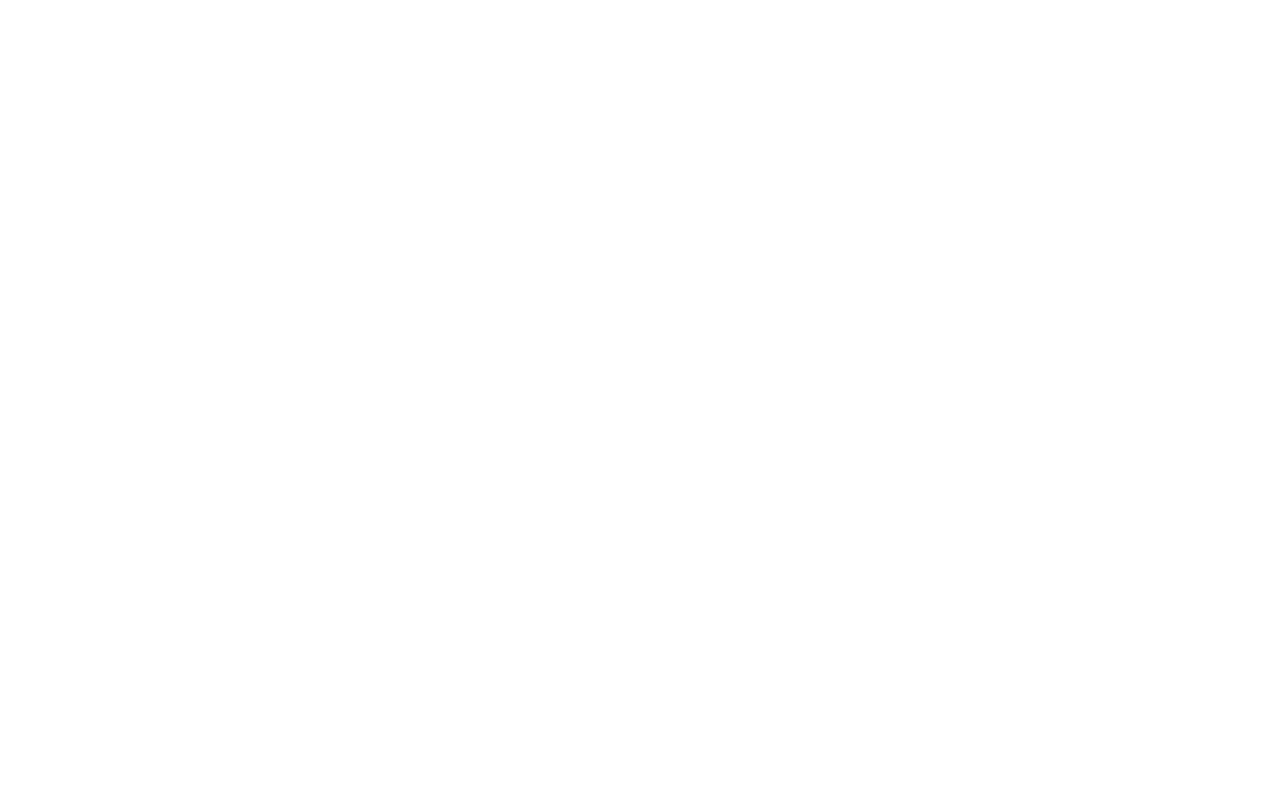
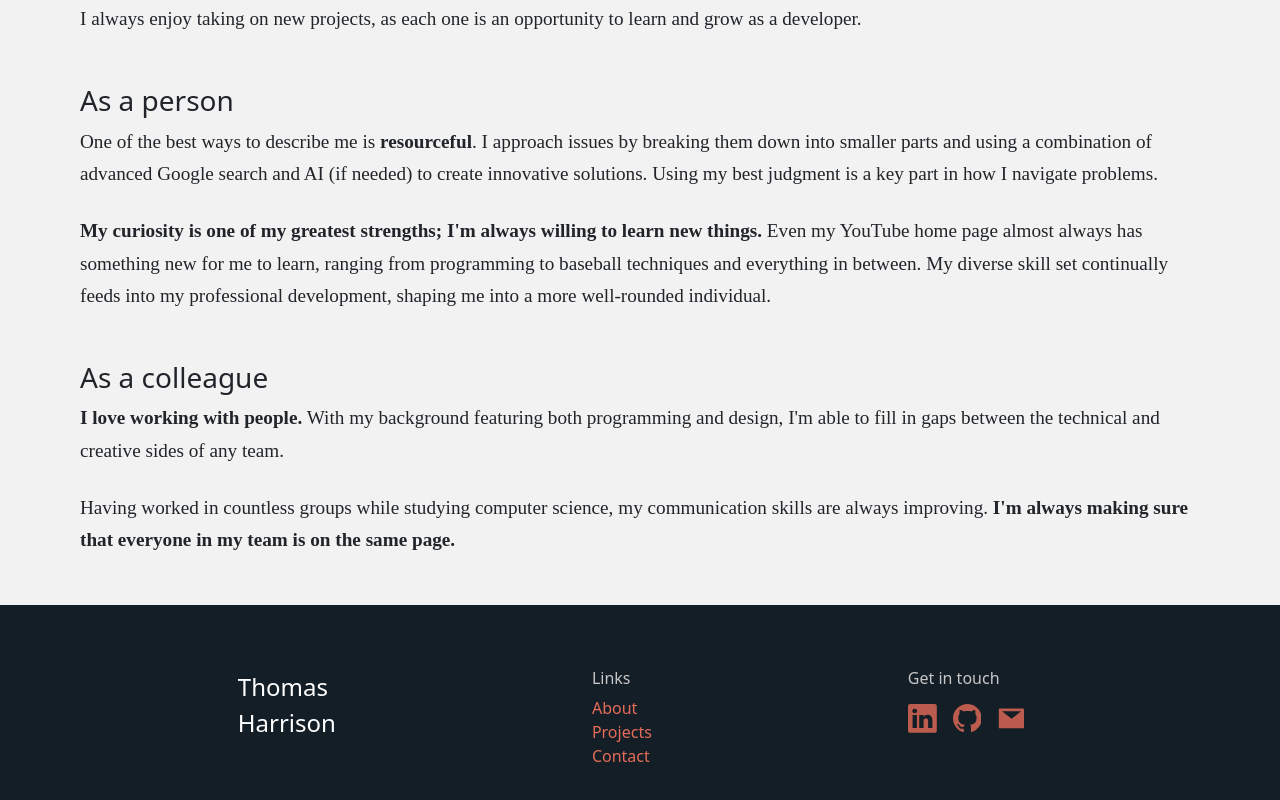
Before and after one commit to tjpoof/digital-portfolio, a React (Vite) app: page /about in a window 1280 px wide. Shown: the part 802-1602 px from the top of the page. Before the commit the page ends 800 px from the top, so only its background shows below. Built offline with nearby package versions, Linux system fonts and the light colour scheme; a web font is replaced by a local one.

Commit message:
footer added

```diff
--- a/src/components/FooterNav.jsx
+++ b/src/components/FooterNav.jsx
@@ -1,8 +1,85 @@
 // will include my name, navigation links, and a get in touch section, including github, linkedin, and email
+import { NavLink, useNavigate } from 'react-router-dom';
+import { BsGithub, BsLinkedin } from "react-icons/bs";
+import { AiFillMail } from "react-icons/ai";
 
 export function FooterNav() {
+    const navigate = useNavigate();
+
+    const handleContactNav = (e) => {
+        e.preventDefault();
+        navigate('/');
+        setTimeout(() => {
+            document.getElementById('contact')?.scrollIntoView({ behavior: 'smooth' });
+        }, 100);
+    };
+
+    const handleProjectsNav = (e) => {
+        e.preventDefault();
+        navigate('/');
+        setTimeout(() => {
+            document.getElementById('projects')?.scrollIntoView({ behavior: 'smooth' });
+        }, 100);
+    };
+
+    const handleHomeNav = (e) => {
+        e.preventDefault();
+        navigate('/');
+        setTimeout(() => {
+            window.scrollTo({ top: 0, behavior: 'smooth' });
+        }, 100);
+    };
+
+    const handleAboutNav = (e) => {
+        e.preventDefault();
+        navigate('/about');
+        setTimeout(() => {
+            window.scrollTo({ top: 0, behavior: 'smooth' });
+        }, 100);
+    };
+
     return (
         <footer className="footer-nav">
+            <div className="footer-container footer-name-container">
+                <a className="nav-link" onClick={handleHomeNav}>
+                    <span className="first-name">Thomas</span>
+                    <span className="last-name">Harrison</span>
+                </a>
+            </div>
+            <div className="footer-container footer-links-container">
+                <h4>Links</h4>
+                <ul>
+                    <li>
+                        <a className="nav-link" onClick={handleAboutNav}>
+                            About
+                        </a>
+                    </li>
+                    <li>
+                        <a className="nav-link" onClick={handleProjectsNav}>
+                            Projects
+                        </a>
+                    </li>
+                    <li>
+                        <a className="nav-link" onClick={handleContactNav}>
+                            Contact
+                        </a>
+                    </li>
+                </ul>
+            </div>
+            <div className="footer-container footer-contact-links-container">
+                <h4>Get in touch</h4>
+                <div className="contact-buttons">
+                    <a href="https://www.linkedin.com/in/tjharrison0827/" target="_blank" rel="noopener noreferrer">
+                        <BsLinkedin className="react-icons" />
+                    </a>
+                    <a href="https://github.com/tjpoof" target="_blank" rel="noopener noreferrer">
+                        <BsGithub className="react-icons" />
+                    </a>
+                    <a href="mailto:tj2002@gmail.com">
+                        <AiFillMail className="react-icons" />
+                    </a>
+                </div>
+            </div>
         </footer>
     )
 }
--- a/src/styles/App.scss
+++ b/src/styles/App.scss
@@ -1,9 +1,7 @@
 #root {
   margin: 0 auto;
   text-align: center;
-  height: 100vh;
-  width: 100vw;
-  overflow-x: hidden;
+  min-height: 100vh;
   background-color: #f2f2f2;
 }
 
@@ -39,6 +37,7 @@
 
         span:hover {
           border-bottom-color: #d55e4c;
+          cursor: pointer;
         }
       }
 
@@ -53,7 +52,7 @@
 .intro-section {
   background-color: #141e27;
   color: #ffffff;
-  width: 100vw;
+  width: 100%;
   height: 100vh;
   display: flex;
   align-items: center;
@@ -82,9 +81,6 @@
           color: #c2c2c2;
         }
       }
-
-
-
     }
 
     p {
@@ -281,6 +277,7 @@
 
     .contact-section {
       margin: 0 10rem;
+      margin-bottom: 5rem;
 
       form {
         display: flex;
@@ -491,3 +488,82 @@
     }
   }
 }
+
+
+
+// footer
+
+.footer-nav {
+  background-color: #141e27;
+  display: flex;
+  flex-wrap: wrap;
+  justify-content: center;
+  text-align: left;
+
+  .footer-container {
+    margin: 4rem 8rem;
+  }
+
+  .footer-name-container {
+    color: white;
+    font-weight: 500;
+    font-size: 1.5rem;
+
+    .nav-link {
+      display: flex;
+      flex-direction: column;
+    }
+    .nav-link:hover {
+      cursor: pointer;
+    }
+  }
+
+  .footer-links-container {
+    h4 {
+      color: #c7c7c7;
+      font-size: 1rem;
+    }
+
+    ul {
+      list-style-type: none;
+      padding-left: 0;
+
+      li {
+        .nav-link {
+          color: #e56c58;
+          font-weight: 500;
+        }
+
+        .nav-link:hover {
+          color: #b75646;
+          cursor: pointer;
+        }
+      }
+    }
+  }
+
+  .footer-contact-links-container {
+    h4 {
+      color: #c7c7c7;
+      font-size: 1rem;
+    }
+
+    .contact-buttons {
+      margin: 1rem 0;
+
+      a {
+        .react-icons {
+          font-size: 1.8rem;
+          margin-right: 1rem;
+          color: #bb5c4e;
+        }
+
+        .react-icons:hover {
+          color: #c2c2c2;
+        }
+      }
+    }
+  }
+
+
+}
--- a/src/views/HomePage.jsx
+++ b/src/views/HomePage.jsx
@@ -34,7 +34,6 @@
                         <a href="mailto:tj2002@gmail.com">
                             <AiFillMail className="react-icons"/>
                         </a>
-
                     </div>
                     <p> I love messing around with new tech 🧪 I'm always willing to learn 🎓 and I'll never pass up a chance to talk baseball ⚾</p>
                 </div>
```
